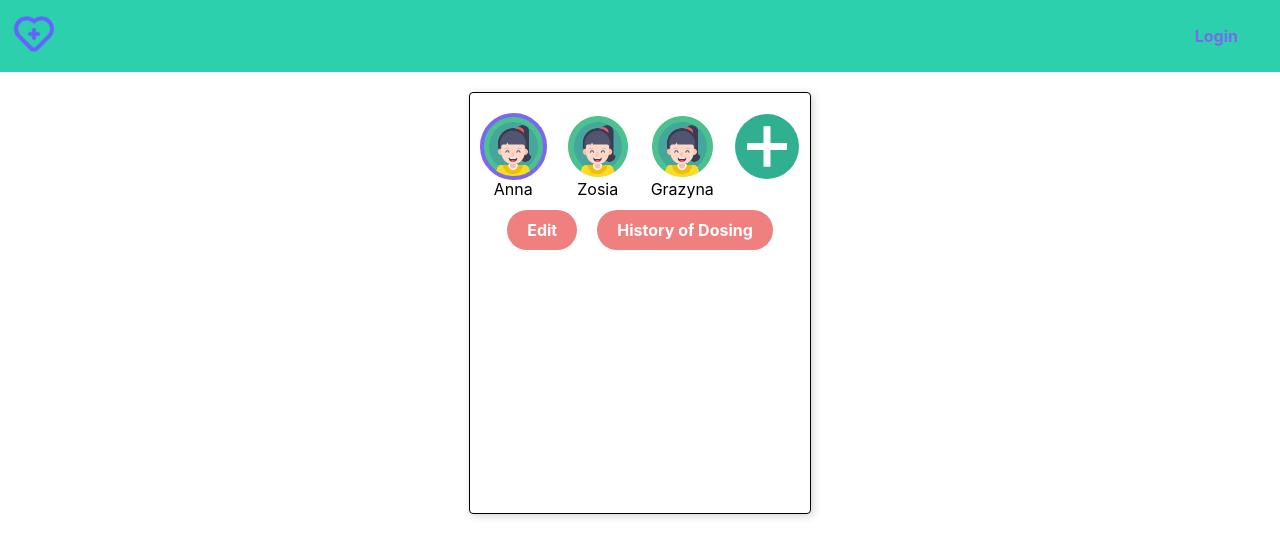
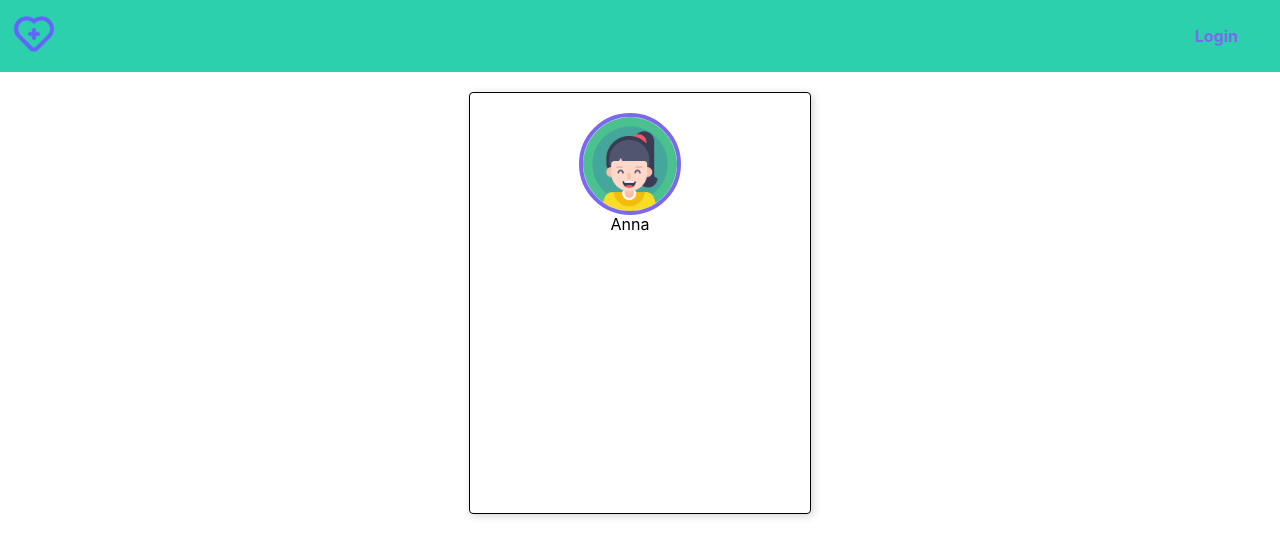
Before and after one commit to karolina-rachuta/pediatric_calculator, a React (Create React App) app: page /dose/1 in a window 1280 px wide. Shown: the top 556 px of the page. Built offline with nearby package versions, Linux system fonts and the light colour scheme.

Commit message:
trick to change the same component in different endpoints

```diff
--- a/src/components/ChildrenNav/ChildrenNav.jsx
+++ b/src/components/ChildrenNav/ChildrenNav.jsx
@@ -4,7 +4,7 @@ import addIcon from "../../images/plus.svg";
 import "./ChildrenNav.css";
 
 
-function ChildrenNav({children, activeChild, setActiveChild}) {
+function ChildrenNav({children, activeChild, setActiveChild, showUI}) {
 
   return (
     <>
@@ -27,18 +27,18 @@ function ChildrenNav({children, activeChild, setActiveChild}) {
             <p>{name}</p>
           </div>
         ))}
-        <Link to="/addChild">
+       { showUI && <Link to="/addChild">
           <img src={addIcon} className="add-icon" />
-        </Link>
+        </Link>}
       </div>
-      <div>
+     { showUI && <div>
         <Link to="/addChild" className="btn">
           Edit
         </Link>
         <Link to="/" className="btn">
           History of Dosing
         </Link>
-      </div>
+      </div>}
     </>
   );
 }
--- a/src/components/Dose/Dose.jsx
+++ b/src/components/Dose/Dose.jsx
@@ -2,16 +2,19 @@ import ChildrenNav from "../ChildrenNav/ChildrenNav";
 import NavBar from "../NavBar/NavBar";
 import "./Dose.css";
 
-function Dose({children, activeChild, setActiveChild}) {
+function Dose({ children, activeChild, setActiveChild }) {
   return (
     <>
-    <NavBar/>
-    <div className="dose-box">
-      <ChildrenNav children={children} activeChild={activeChild} setActiveChild={setActiveChild}/>
-    </div>
+      <NavBar />
+      <div className="dose-box">
+        <ChildrenNav
+          children={children.filter(child => child.id === activeChild)}
+          activeChild={activeChild}
+          setActiveChild={setActiveChild}
+        />
+      </div>
     </>
-  )
+  );
 }
 
-
 export default Dose;
--- a/src/components/Home/Home.jsx
+++ b/src/components/Home/Home.jsx
@@ -4,14 +4,18 @@ import ChildrenNav from "../ChildrenNav/ChildrenNav";
 import SearchMeds from "../SearchMeds/SearchMeds";
 import "./Home.css";
 
-
-function Home({children, activeChild, setActiveChild}) {
+function Home({ children, activeChild, setActiveChild }) {
   return (
     <>
       <NavBar />
       <div className="home-box">
-        <ChildrenNav children={children} activeChild={activeChild} setActiveChild={setActiveChild}/>
-        <SearchMeds activeChild={activeChild}/>
+        <ChildrenNav
+          children={children}
+          activeChild={activeChild}
+          setActiveChild={setActiveChild}
+          showUI={true}
+        />
+        <SearchMeds activeChild={activeChild} />
       </div>
     </>
   );
```
